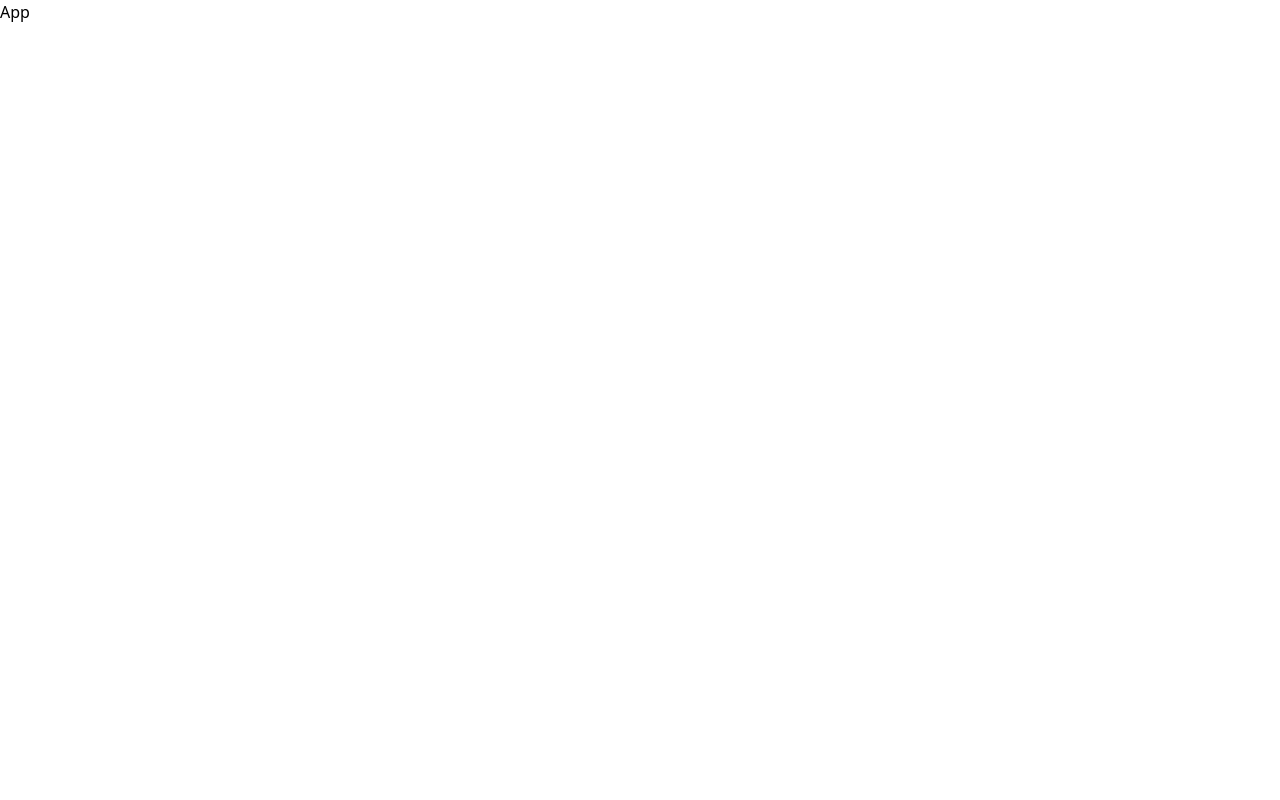
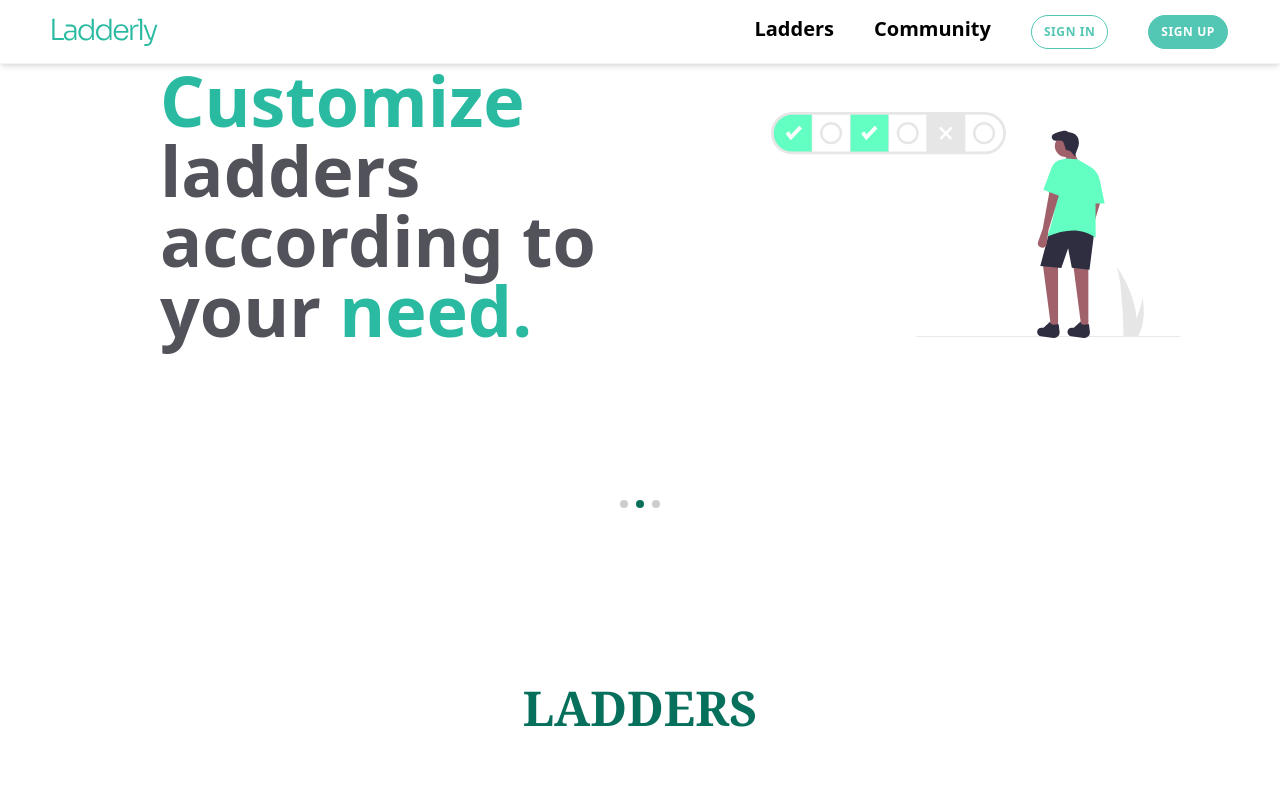
Before and after one commit to Ladderly/ladderly-web, a React (Create React App) app in the folder ladderly-react/: page /ladders in a window 1280 px wide. Shown: the top 800 px of the page. Built offline with nearby package versions, Linux system fonts and the light colour scheme.

Commit message:
Refactored AppContainerPage

```diff
--- a/ladderly-react/src/pages/AppContainer/AppContainer.page.tsx
+++ b/ladderly-react/src/pages/AppContainer/AppContainer.page.tsx
@@ -1,9 +1,19 @@
 import React, { FC, memo } from "react";
+import { Route, Switch } from "react-router-dom";
+import Navbar from "../../components/Navbar";
+import LaddersPage from "./Ladders.page";
 
 interface Props {}
 
 const AppContainer: FC<Props> = (props) => {
-  return <div>App</div>;
+  return (
+    <>
+      <Navbar />
+      <Switch>
+        <Route path="/ladders" exact component={LaddersPage} />
+      </Switch>
+    </>
+  );
 };
 
 AppContainer.defaultProps = {};
```
